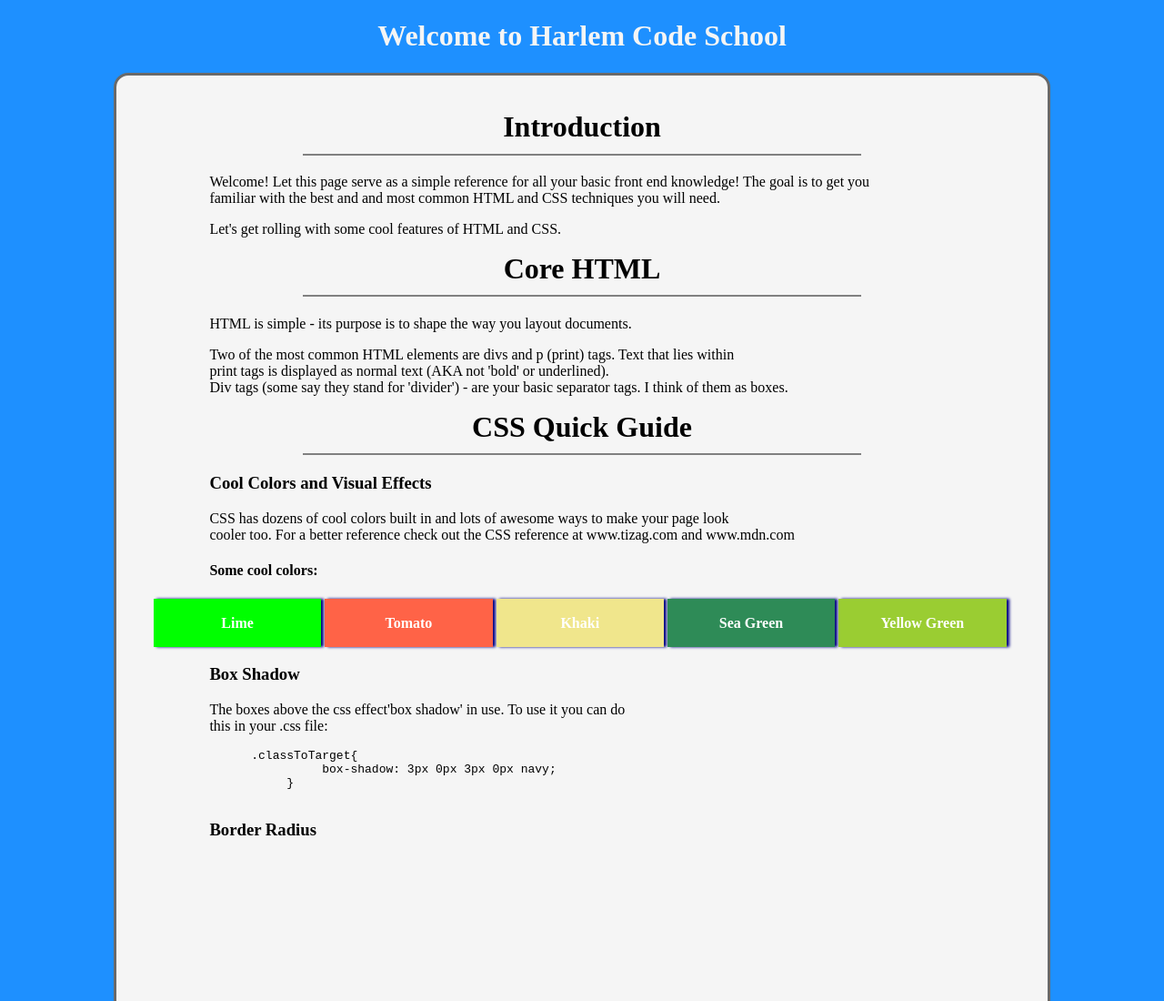
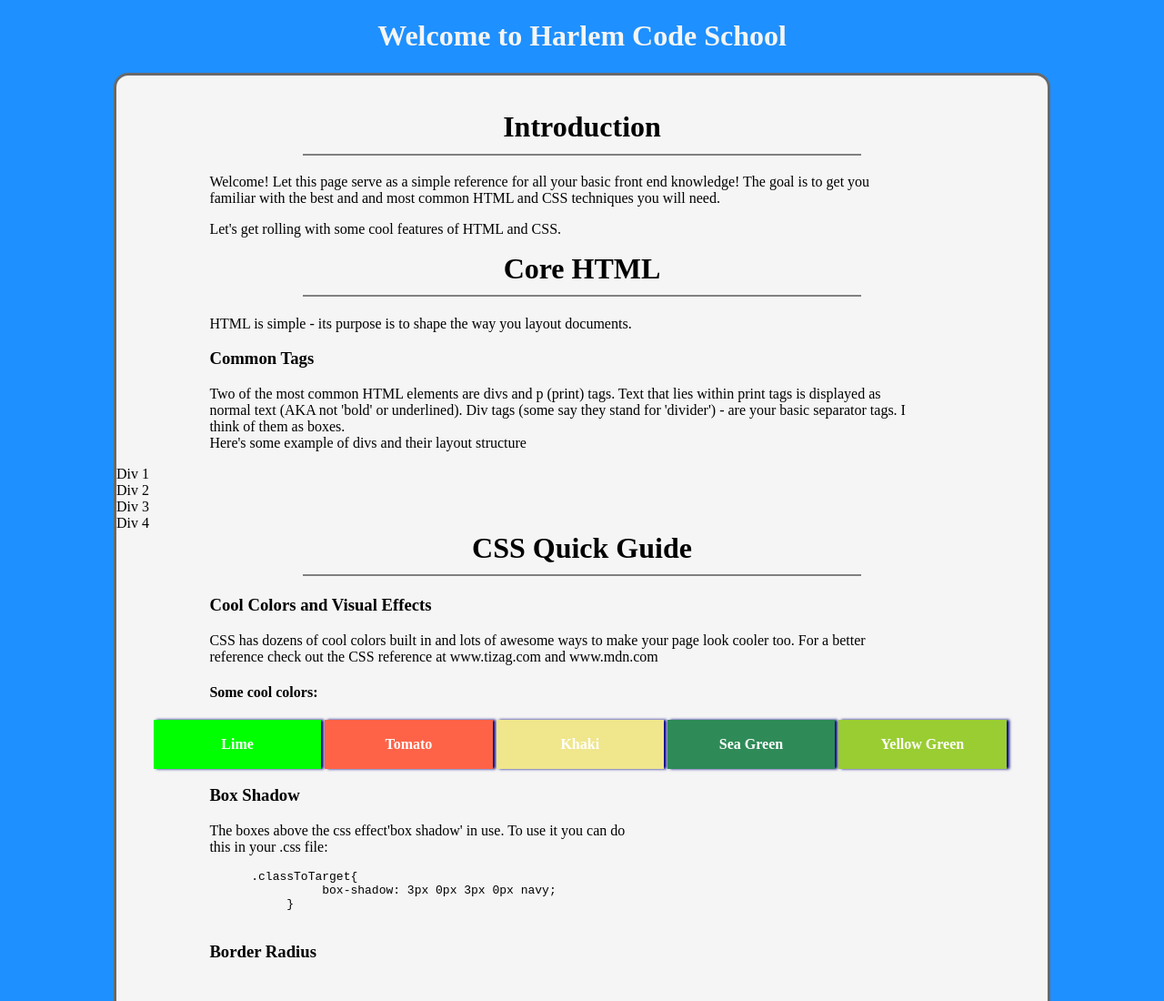
Before and after one commit to harlemCodeSchool/firstPage, a plain HTML site: page index.html in a window 1280 px wide. Shown: the top 1100 px of the page at 91% size. Drawn offline with Linux system fonts and the light colour scheme.

Commit message:
make over

```diff
--- a/index.html
+++ b/index.html
@@ -44,16 +44,19 @@ and Javascript pages that our HTML page needs to come to life. -->
 		</p>
 		<h1>Core HTML</h1>
 		<p>HTML is simple - its purpose is to shape the way you layout documents. </p>
+		<h3 class="hIndent">Common Tags</h3>
 		<p> Two of the most common HTML elements are divs and p (print) tags. Text that lies within
-		<br> print tags is displayed as normal text (AKA not 'bold' or underlined).
-		<br> Div tags (some say they stand for 'divider') - are your basic separator tags. I think of them as boxes.
-
-
+		    print tags is displayed as normal text (AKA not 'bold' or underlined).
+	        Div tags (some say they stand for 'divider') - are your basic separator tags. I think of them as boxes.
+	    <br> Here's some example of divs and their layout structure
+	    <div>Div 1</div>
+	    <div>Div 2</div>
+	    <div>Div 3</div>
+	    <div>Div 4</div>
 		<h1>CSS Quick Guide</h1>
 		<h3 class="hIndent">Cool Colors and Visual Effects</h3>
-		<p> CSS has dozens of cool colors built in and lots of awesome
-		ways to make your page look
-		<br>cooler too. For a better reference check out the CSS reference at <link>www.tizag.com</link> and <link>www.mdn.com</link>
+		<p> CSS has dozens of cool colors built in and lots of awesome ways to make your page look cooler too.
+		For a better reference check out the CSS reference at <link>www.tizag.com</link> and <link>www.mdn.com</link>
 		</p>
 		<h4 class="hIndent">Some cool colors:</h5>
 		<div class="colorBoxWrapper">
```
Also changed, not shown: js.js (+6 -7 lines).
